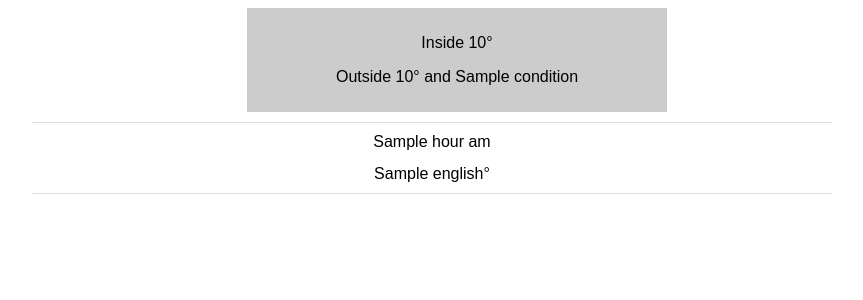
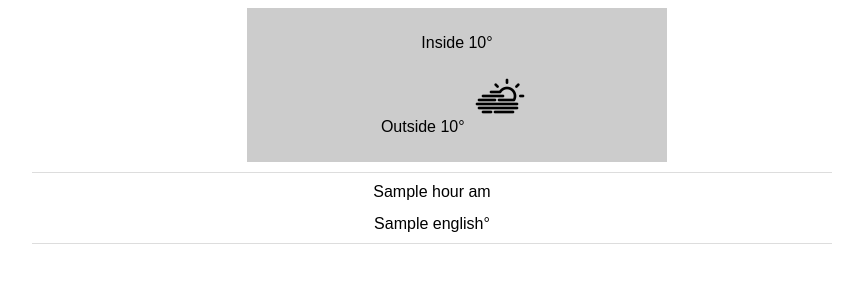
Before and after one commit to gregpaton08/weather_station, a Flask app: template app/templates/index.html in a window 1280 px wide. Shown: the top 300 px of the page, without its empty margins (86-949 px from the left). Run offline with Flask 2, Linux system fonts and the light colour scheme; the template is opened without the code that fills it: most values are stand-ins (such as "Sample title", 1, 10 or a date in 2020).

Commit message:
Display condition as graphic proof of concept

```diff
--- a/app/templates/index.html
+++ b/app/templates/index.html
@@ -7,7 +7,13 @@
 <body>
     <div class="center">
         <p>Inside {{ inside_temperature|int }}&deg;</p>
-        <p>Outside {{ outside_temperature|int }}&deg; and {{ condition }}</p>
+        <p>Outside {{ outside_temperature|int }}&deg;
+        {% if condition == "overcast" %}
+        <img src="/static/overcast.png" height="64" width="64">
+        {% else %}
+        <img src="/static/fog.png" height="64" width="64">
+        {% endif %}
+        </p>
     </div>
     <div class="forecast">
         <table>
```
Also changed, not shown: app/static/fog.png (added), app/static/overcast.png (added), 1 other file.
